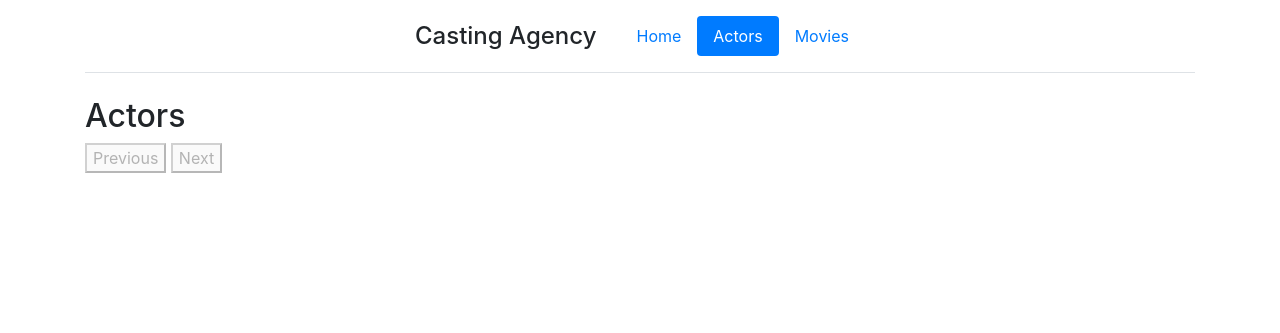
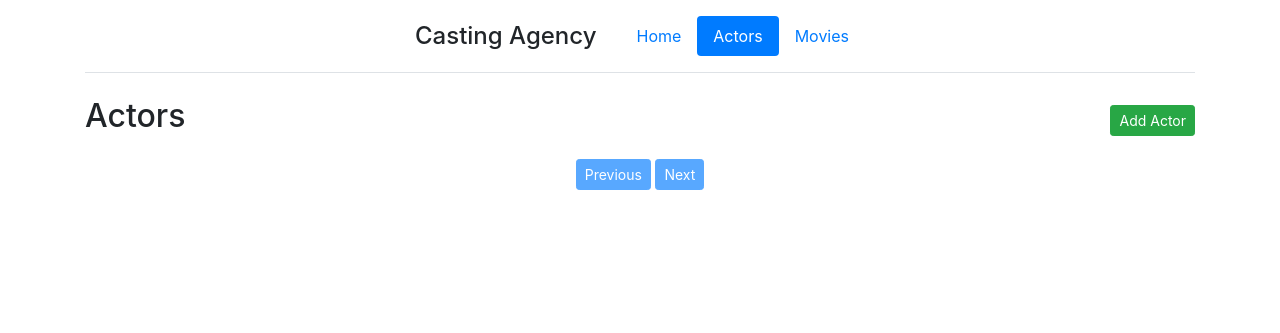
Before and after one commit to devmatheus/Udacity-FSDN-Casting-Agency, a Flask app: page /actors in a window 1280 px wide. Shown: the top 333 px of the page. Run offline with Flask 3, Linux system fonts and the light colour scheme; some libraries are stand-ins or nearby versions.

Commit message:
style: add bootstrap classes to buttons and tables in actor and movie CRUD pages feat: add confirmation dialog before deleting an entity feat: add formatted release date to movie list display feat: add "Add Actor" and "Add Movie" buttons to actors and movies pages, respectively feat: add labels to actor form inputs

```diff
--- a/static/js/actor_crud.js
+++ b/static/js/actor_crud.js
@@ -8,13 +8,14 @@ class ActorCRUD extends EntityCRUD {
   display(actors) {
     if (!this.list) return;
 
-    this.list.innerHTML = actors.map((actor) => `
+    this.list.innerHTML = '<tr></tr><th>Name</th><th>Bio</th><th>Actions</th></tr>';
+    this.list.innerHTML += actors.map((actor) => `
         <tr>
           <td>${actor.name}</td>
           <td>${actor.bio}</td>
           <td>
-            <button onclick="crudInstance.edit(${actor.id})">Update</button>
-            <button onclick="crudInstance.delete(${actor.id})">Delete</button>
+            <button class="btn btn-sm btn-warning" onclick="crudInstance.edit(${actor.id})">Edit</button>
+            <button class="btn btn-sm btn-danger" onclick="crudInstance.delete(${actor.id})">Delete</button>
           </td>
         </tr>
       `).join('');
--- a/static/js/entity_crud.js
+++ b/static/js/entity_crud.js
@@ -109,10 +109,12 @@ class EntityCRUD {
     }
 
     async delete(entityId) {
-        await fetch(`/api/${this.entityName}/${entityId}`, {
-            method: 'DELETE',
-        });
-        this.fetchAndDisplay();
+        if (confirm("Are you sure you want to delete this item?")) {
+            await fetch(`/api/${this.entityName}/${entityId}`, {
+                method: 'DELETE',
+            });
+            this.fetchAndDisplay();
+        }
     }
 
     async nextPage() {
--- a/static/js/movie_crud.js
+++ b/static/js/movie_crud.js
@@ -8,13 +8,14 @@ class MovieCRUD extends EntityCRUD {
   display(movies) {
     if (!this.list) return;
 
-    this.list.innerHTML = movies.map((movie) => `
+    this.list.innerHTML = '<tr></tr><th>Title</th><th>Release Date</th><th>Actions</th></tr>';
+    this.list.innerHTML += movies.map((movie) => `
         <tr>
           <td>${movie.title}</td>
-          <td>${movie.release_date}</td>
+          <td>${movie.release_date_formatted}</td>
           <td>
-            <button onclick="crudInstance.edit(${movie.id})">Edit</button>
-            <button onclick="crudInstance.delete(${movie.id})">Delete</button>
+            <button class="btn btn-sm btn-warning" onclick="crudInstance.edit(${movie.id})">Edit</button>
+            <button class="btn btn-sm btn-danger" onclick="crudInstance.delete(${movie.id})">Delete</button>
           </td>
         </tr>
       `).join('');
--- a/templates/pages/actors.html
+++ b/templates/pages/actors.html
@@ -1,10 +1,15 @@
 {% extends 'layouts/main.html' %}
 {% block title %}Actors{% endblock %}
 {% block content %}
-<h2>Actors</h2>
-<table id="actor-list">
+<div class="d-flex justify-content-between align-items-center">
+    <h2>Actors</h2>
+    <a href="/actors/create" class="btn btn-sm btn-success">Add Actor</a>
+</div>
+<table id="actor-list" class="table table-bordered table-striped">
     <!-- Actors will be displayed here -->
 </table>
-<button id="prev-actor-page" disabled>Previous</button>
-<button id="next-actor-page" disabled>Next</button>
+<div class="text-center">
+    <button id="prev-actor-page" class="btn btn-sm btn-primary" disabled>Previous</button>
+    <button id="next-actor-page" class="btn btn-sm btn-primary" disabled>Next</button>
+</div>
 {% endblock %}
```
Also changed, not shown: templates/forms/actor.html (+8 -2 lines), templates/pages/movies.html (+9 -4 lines).
